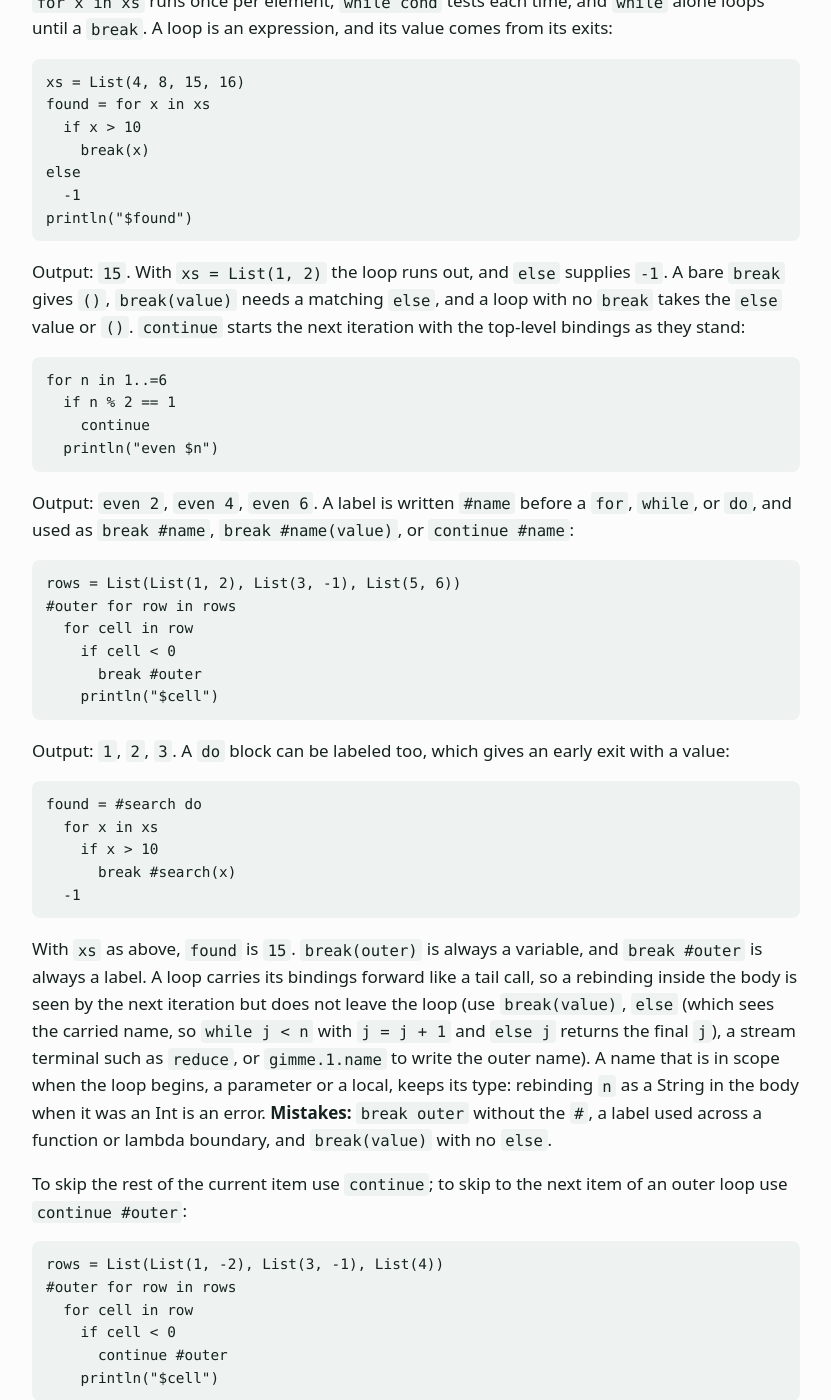
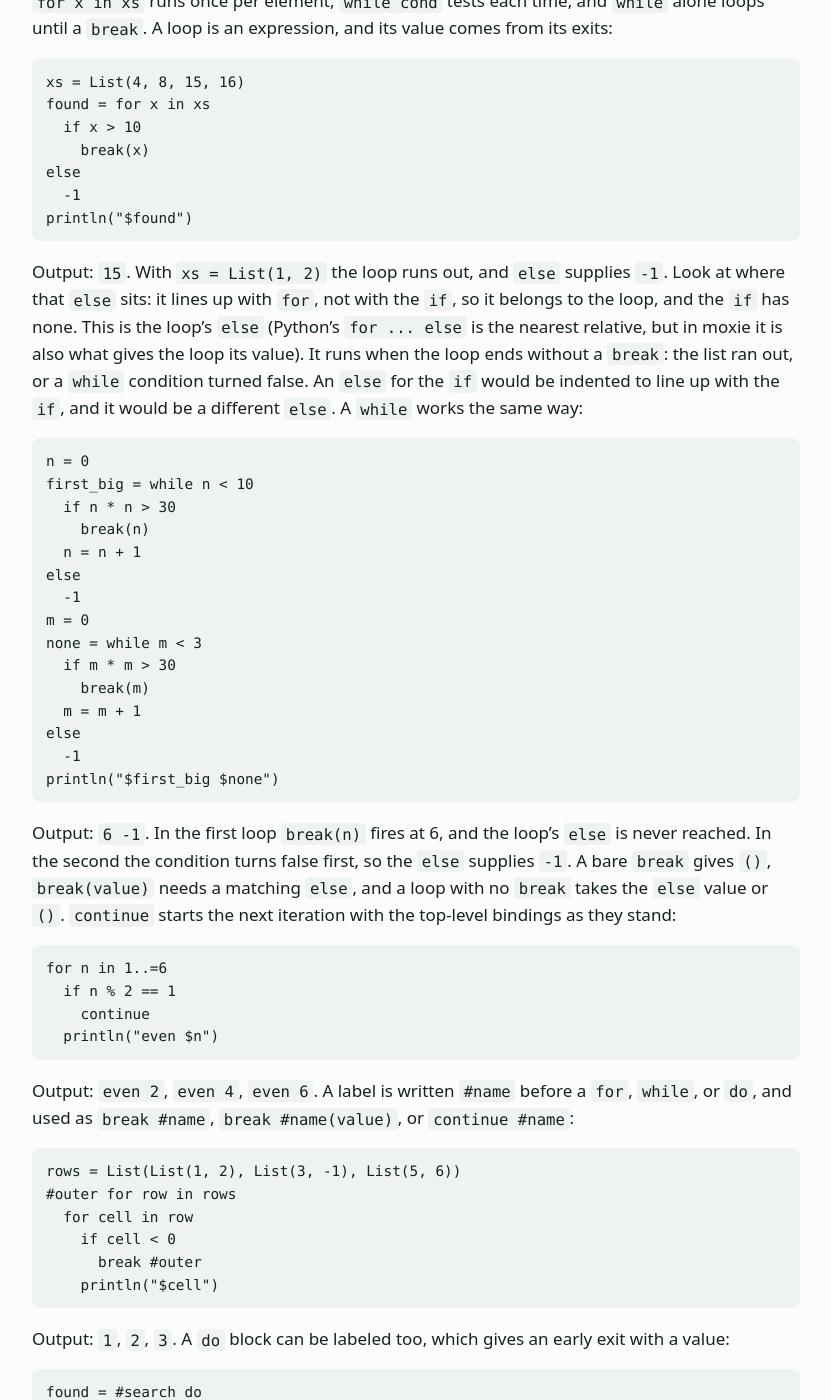
Before and after one commit to slconverse1/moxie, a Jekyll site: the page built from docs/guide.md, in a window 1280 px wide and 1400 px high, scrolled down 3022 px. Shown: the whole window, without its empty margins (224-1055 px from the left). Built offline with Jekyll 4.4.1, drawn with Linux system fonts in a browser that asks for light colours; some of the changed text lies outside the part shown.

Commit message:
Guide: point out that a loop's else belongs to the loop, with a while example
Co-Authored-By: Claude Sonnet 5.5 <noreply@anthropic.com>
Claude-Session: https://claude.ai/code/session_01XCzUchPRZuBnrDtgjNTTye

````diff
--- a/docs/guide.md
+++ b/docs/guide.md
@@ -119,7 +119,27 @@ else
 println("$found")
 ```
 
-Output: `15`. With `xs = List(1, 2)` the loop runs out, and `else` supplies `-1`. A bare `break` gives `()`, `break(value)` needs a matching `else`, and a loop with no `break` takes the `else` value or `()`. `continue` starts the next iteration with the top-level bindings as they stand:
+Output: `15`. With `xs = List(1, 2)` the loop runs out, and `else` supplies `-1`. Look at where that `else` sits: it lines up with `for`, not with the `if`, so it belongs to the loop, and the `if` has none. This is the loop's `else` (Python's `for ... else` is the nearest relative, but in moxie it is also what gives the loop its value). It runs when the loop ends without a `break`: the list ran out, or a `while` condition turned false. An `else` for the `if` would be indented to line up with the `if`, and it would be a different `else`. A `while` works the same way:
+
+```
+n = 0
+first_big = while n < 10
+  if n * n > 30
+    break(n)
+  n = n + 1
+else
+  -1
+m = 0
+none = while m < 3
+  if m * m > 30
+    break(m)
+  m = m + 1
+else
+  -1
+println("$first_big $none")
+```
+
+Output: `6 -1`. In the first loop `break(n)` fires at 6, and the loop's `else` is never reached. In the second the condition turns false first, so the `else` supplies `-1`. A bare `break` gives `()`, `break(value)` needs a matching `else`, and a loop with no `break` takes the `else` value or `()`. `continue` starts the next iteration with the top-level bindings as they stand:
 
 ```
 for n in 1..=6
@@ -149,7 +169,7 @@ found = #search do
   -1
 ```
 
-With `xs` as above, `found` is `15`. `break(outer)` is always a variable, and `break #outer` is always a label. A loop carries its bindings forward like a tail call, so a rebinding inside the body is seen by the next iteration but does not leave the loop (use `break(value)`, `else` (which sees the carried name, so `while j < n` with `j = j + 1` and `else j` returns the final `j`), a stream terminal such as `reduce`, or `gimme.1.name` to write the outer name). A name that is in scope when the loop begins, a parameter or a local, keeps its type: rebinding `n` as a String in the body when it was an Int is an error. **Mistakes:** `break outer` without the `#`, a label used across a function or lambda boundary, and `break(value)` with no `else`.
+With `xs` as above, `found` is `15`. `break(outer)` is always a variable, and `break #outer` is always a label. A loop carries its bindings forward like a tail call, so a rebinding inside the body is seen by the next iteration but does not leave the loop (use `break(value)`, `else` (which sees the carried name, so `while j < n` with `j = j + 1` and `else j` returns the final `j`), a stream terminal such as `reduce`, or `gimme.1.name` to write the outer name). A name that is in scope when the loop begins, a parameter or a local, keeps its type: rebinding `n` as a String in the body when it was an Int is an error. **Mistakes:** `break outer` without the `#`, a label used across a function or lambda boundary, `break(value)` with no `else`, and an `else` indented under the loop body, where it becomes the `if`'s `else` and the loop has none.
 
 To skip the rest of the current item use `continue`; to skip to the next item of an outer loop use `continue #outer`:
 
````
Also changed, not shown: docs/gc/guide.md (+22 -2 lines), tests/gc_guide_corpus.json, tests/guide_corpus.json.
